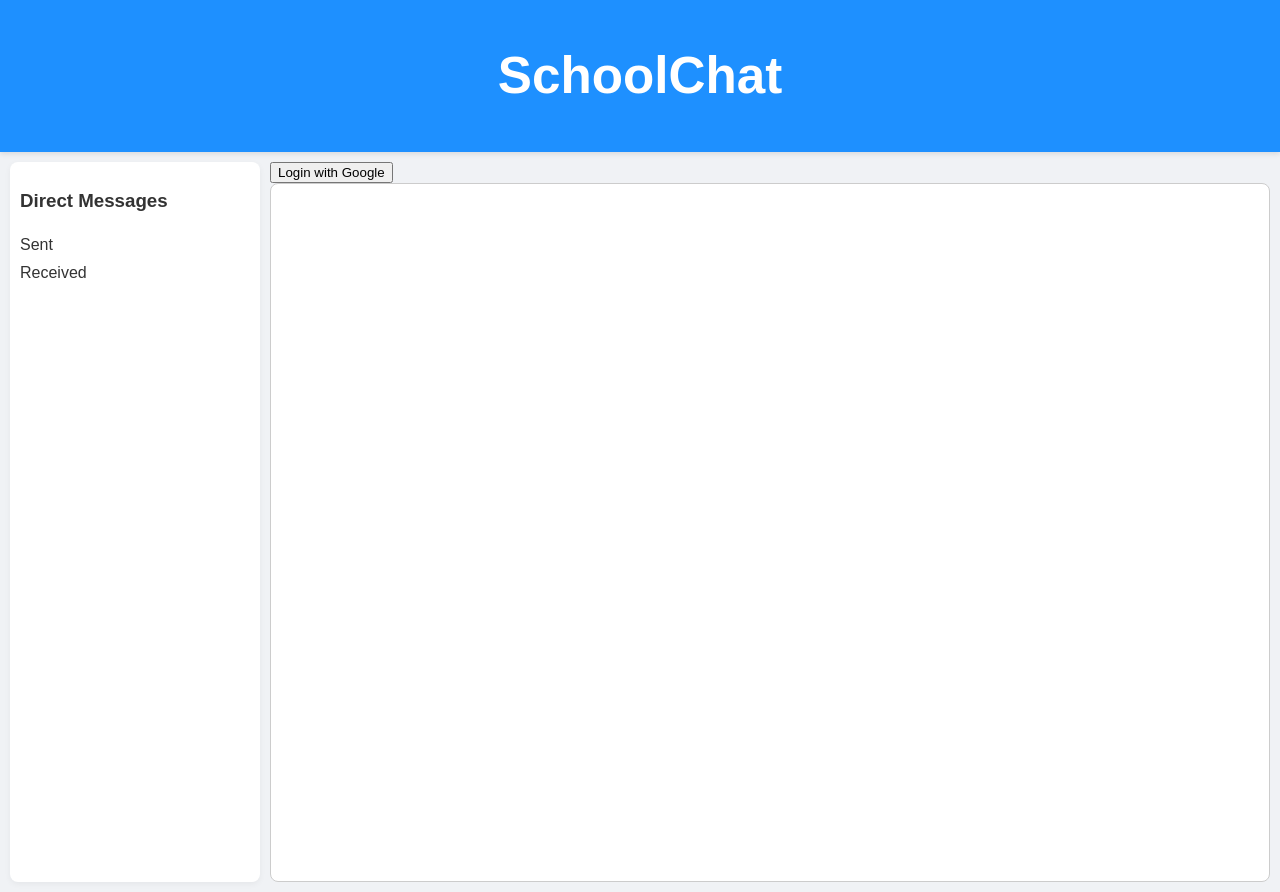
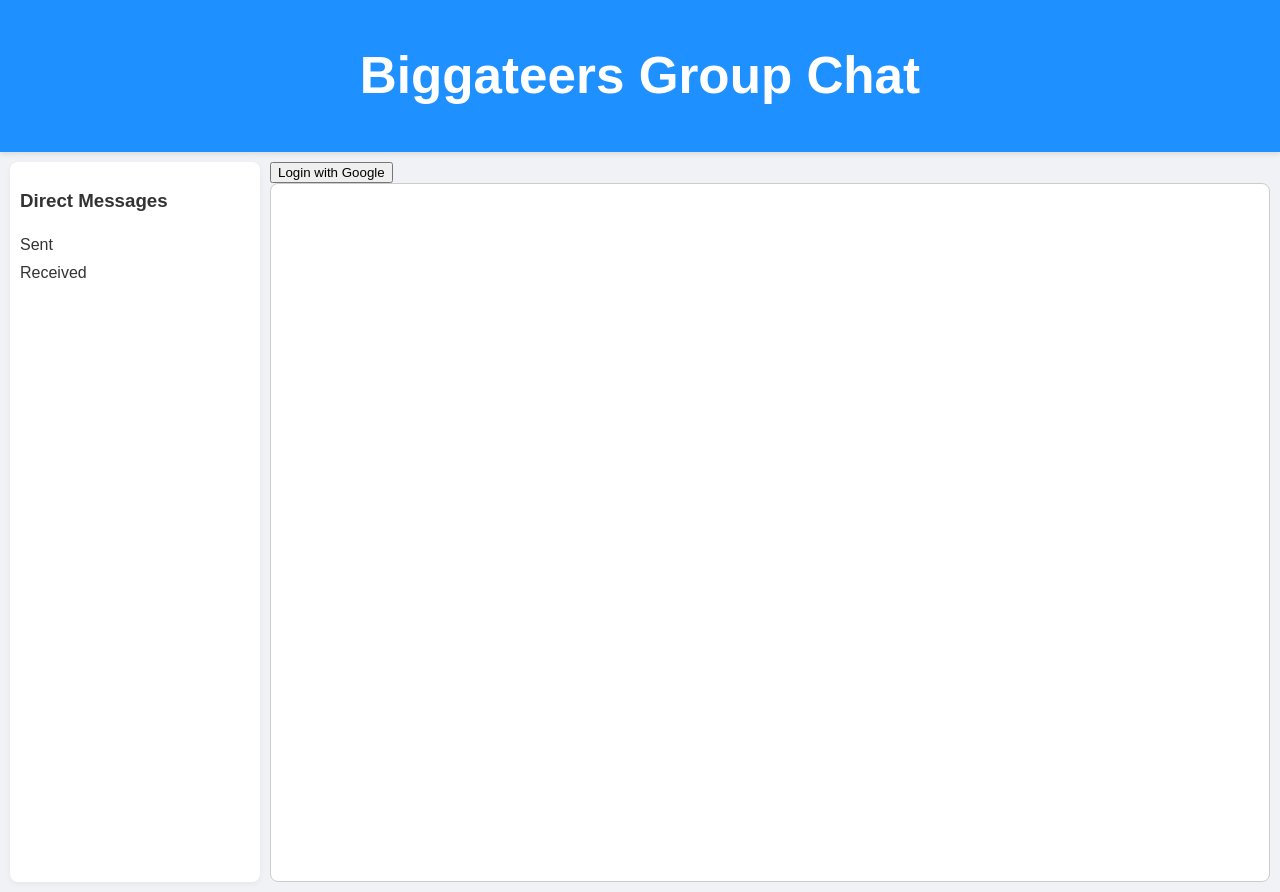
Before and after one commit to cdits34/fantastic-memory, a plain HTML site: page index.html in a window 1280 px wide. Drawn offline with Linux system fonts and the light colour scheme; no server answers.

Commit message:
Update index.html

```diff
--- a/index.html
+++ b/index.html
@@ -3,12 +3,12 @@
 <head>
   <meta charset="UTF-8">
   <meta name="viewport" content="width=device-width, initial-scale=1.0">
-  <title>SchoolChat</title>
+  <title>Biggateers Group Chat</title>
   <link rel="stylesheet" href="styles.css">
 </head>
 <body>
   <header class="header">
-    <h1>SchoolChat</h1>
+    <h1>Biggateers Group Chat</h1>
   </header>
 
   <div class="main-container">
```
